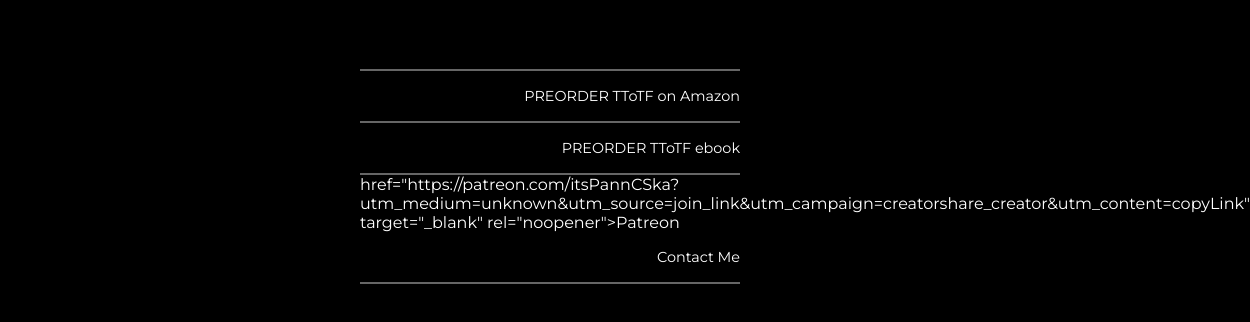
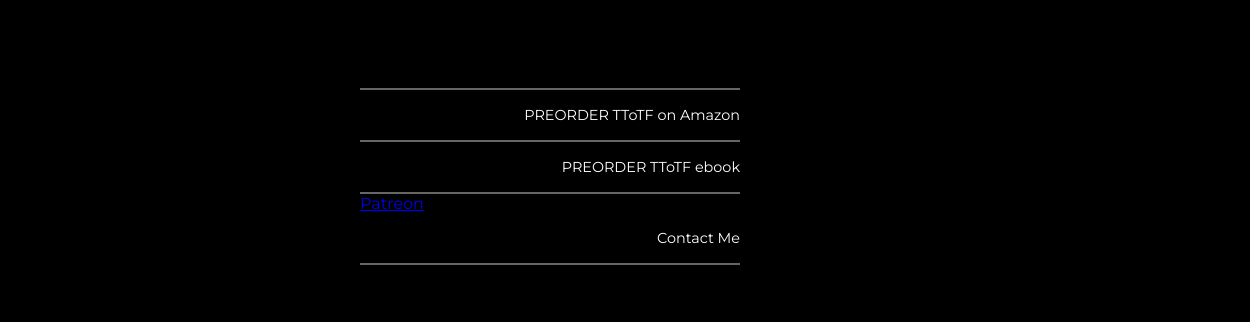
Before and after one commit to panncska/panncska.github.io, a plain HTML site: page index.html in a window 1280 px wide. Shown: the part 256-578 px from the top of the page, 476-1726 px from the left, 1250 px wide, since content can reach past the window. Drawn offline with nearby package versions, Linux system fonts and the light colour scheme.

Commit message:
Update index.html

```diff
--- a/index.html
+++ b/index.html
@@ -37,7 +37,8 @@
 
     <nav class="menu layout__right">
       <a class="menu__link" href="https://www.amazon.com/dp/B0GTJZ3JN5" target="_blank" rel="noopener">PREORDER TToTF on Amazon</a>
-      <a class="menu__link" href="https://books2read.com/u/4NA7xN" target="_blank" rel="noopener">PREORDER TToTF ebook</a> href="https://patreon.com/itsPannCSka?utm_medium=unknown&utm_source=join_link&utm_campaign=creatorshare_creator&utm_content=copyLink" target="_blank" rel="noopener">Patreon</a>
+      <a class="menu__link" href="https://books2read.com/u/4NA7xN" target="_blank" rel="noopener">PREORDER TToTF ebook</a>
+      <a href="https://patreon.com/itsPannCSka?utm_medium=unknown&utm_source=join_link&utm_campaign=creatorshare_creator&utm_content=copyLink" target="_blank" rel="noopener">Patreon</a>
       <a class="menu__link" href="mailto:panncska@gmail.com">Contact Me</a>
     </nav>
 
```
